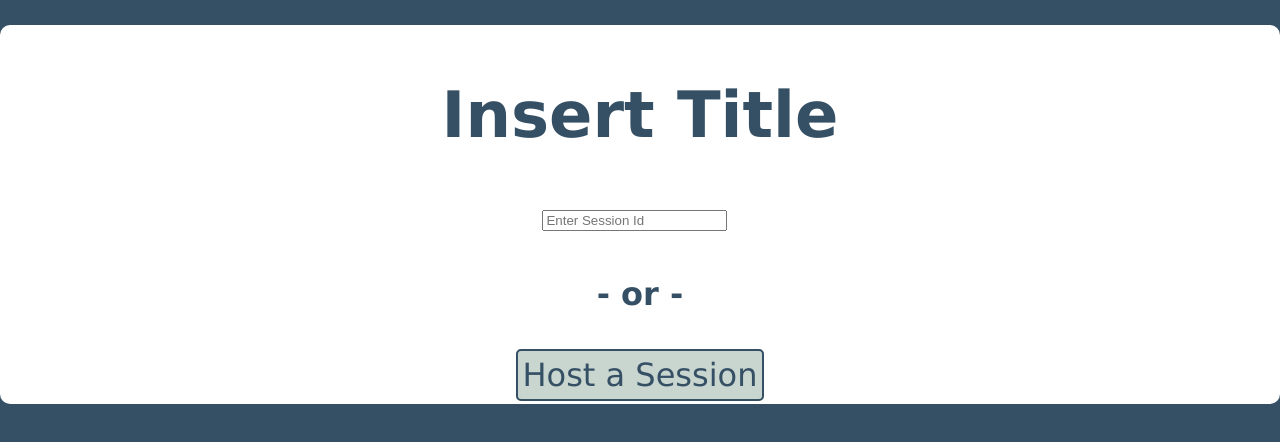
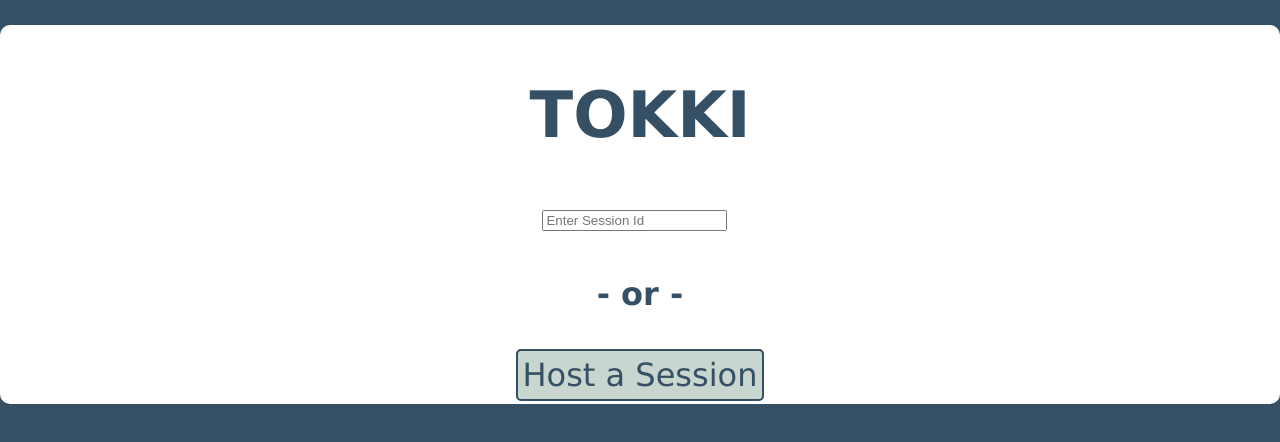
Before and after one commit to desertsharks/Tokki, a plain HTML site: page public/client/index.html in a window 1280 px wide. Drawn offline with nearby package versions, Linux system fonts and the light colour scheme; some packages are replaced by stand-ins of ours.

Commit message:
[edit] Added the new title

```diff
--- a/public/client/index.html
+++ b/public/client/index.html
@@ -8,7 +8,7 @@
   <link rel="stylesheet" type="text/css" href="stylesheets/style.css">
 </head>
 <body ng-app="greenfield">
-  <h1 id='title'>Insert Title</h1>
+  <h1 id='title'>TOKKI</h1>
 
   <!-- Here is where our routed views will show up -->
   <div class="container">
```
